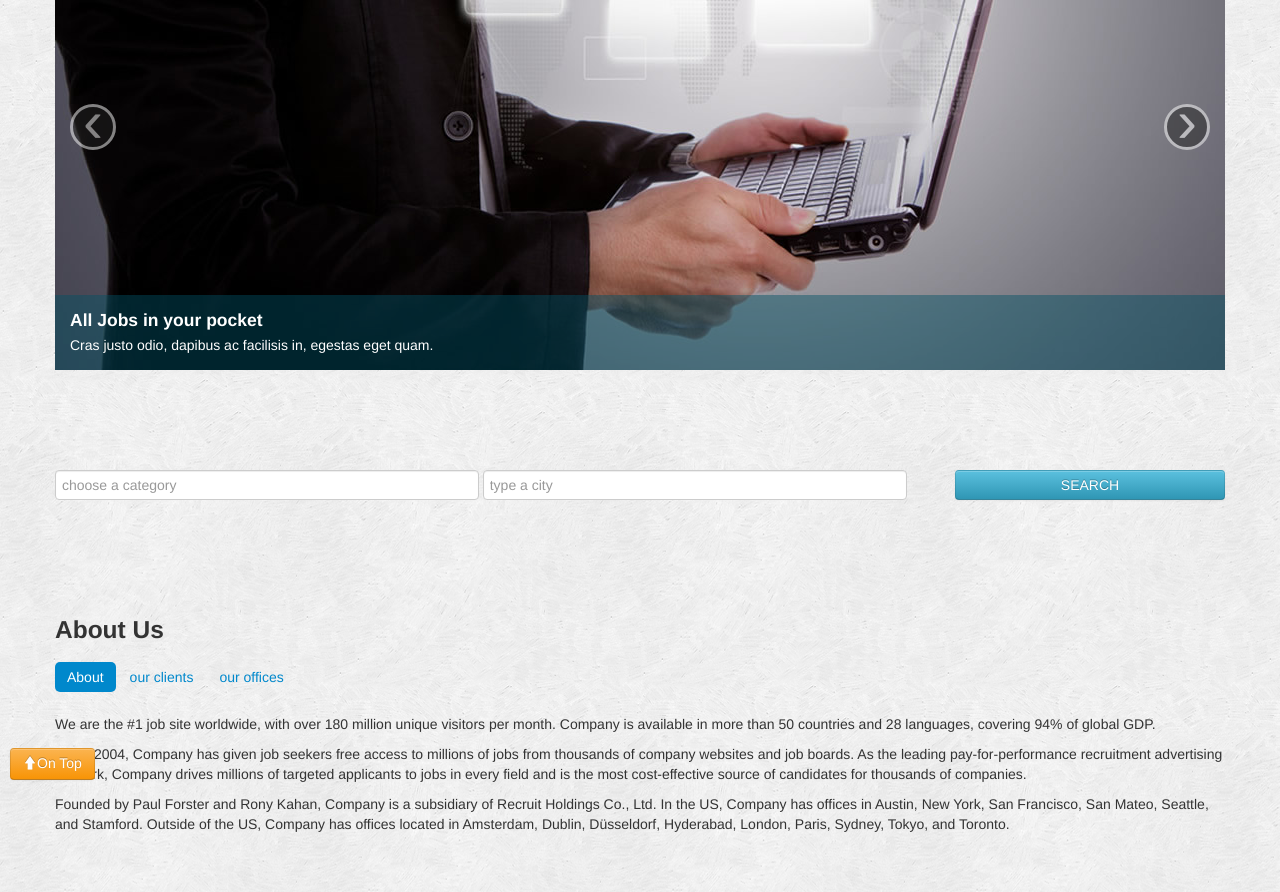
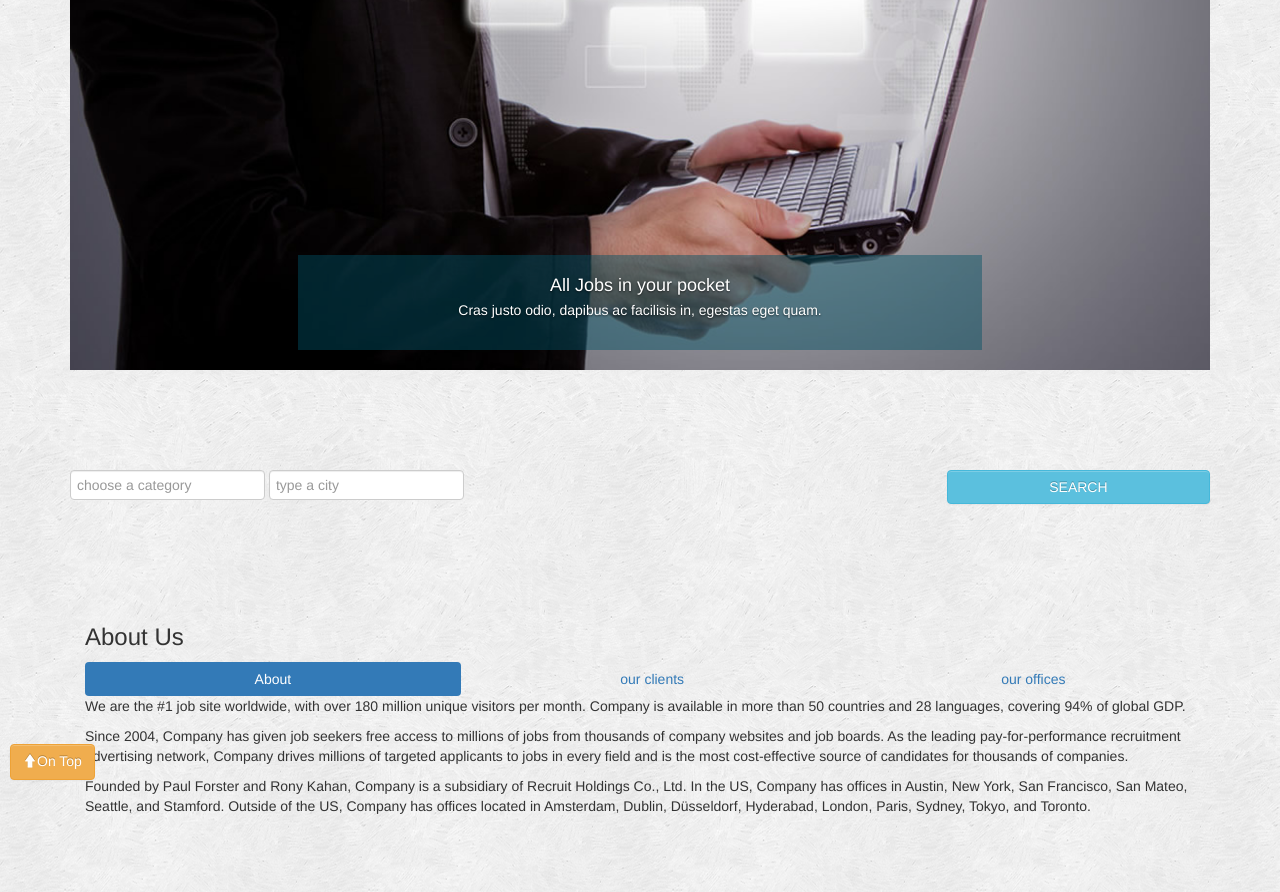
Before and after one commit to heck82/JSbootCamp, a website: page index.html in a window 1280 px wide. Shown: the part 102-994 px from the top of the page. Drawn offline with nearby package versions, Linux system fonts and the light colour scheme.

Commit message:
inex change

```diff
--- a/index.html
+++ b/index.html
@@ -8,21 +8,21 @@
     <link rel="stylesheet" type="text/css" href="bootstrap/css/bootstrap.css">
     <link rel="stylesheet" type="text/css" href="bootstrap/css/bootstrap-responsive.css">
     <link rel="stylesheet" type="text/css" href="font-awesome/css/font-awesome.css">
-    <link href="https://maxcdn.bootstrapcdn.com/bootswatch/3.3.6/yeti/bootstrap.css">
+    <link rel="stylesheet" href="https://maxcdn.bootstrapcdn.com/bootswatch/3.3.6/yeti/bootstrap.css">
 
-	<link href="icons/general/stylesheets/general_foundicons.css" media="screen" rel="stylesheet" type="text/css">
+  	<link href="icons/general/stylesheets/general_foundicons.css" media="screen" rel="stylesheet" type="text/css">
     <link href="icons/social/stylesheets/social_foundicons.css" media="screen" rel="stylesheet" type="text/css">
 
     <link rel="stylesheet" href="default.css">
 
-	<link href="http://fonts.googleapis.com/css?family=Syncopate" rel="stylesheet" type="text/css">
+	  <link href="http://fonts.googleapis.com/css?family=Syncopate" rel="stylesheet" type="text/css">
     <link href="http://fonts.googleapis.com/css?family=Abel" rel="stylesheet" type="text/css">
     <link href="http://fonts.googleapis.com/css?family=Source+Sans+Pro" rel="stylesheet" type="text/css">
     <link href="http://fonts.googleapis.com/css?family=Open+Sans" rel="stylesheet" type="text/css">
     <link href="http://fonts.googleapis.com/css?family=Pontano+Sans" rel="stylesheet" type="text/css">
     <link href="http://fonts.googleapis.com/css?family=Oxygen" rel="stylesheet" type="text/css">
 
-    <script src="http://ajax.googleapis.com/ajax/libs/angularjs/1.4.8/angular.min.js"></script>
+    <script src="http://ajax.googleapis.com/ajax/libs/angularjs/1.4.8/angular.min.js" type="text/javascript"></script>
 
 </head>
 
```
